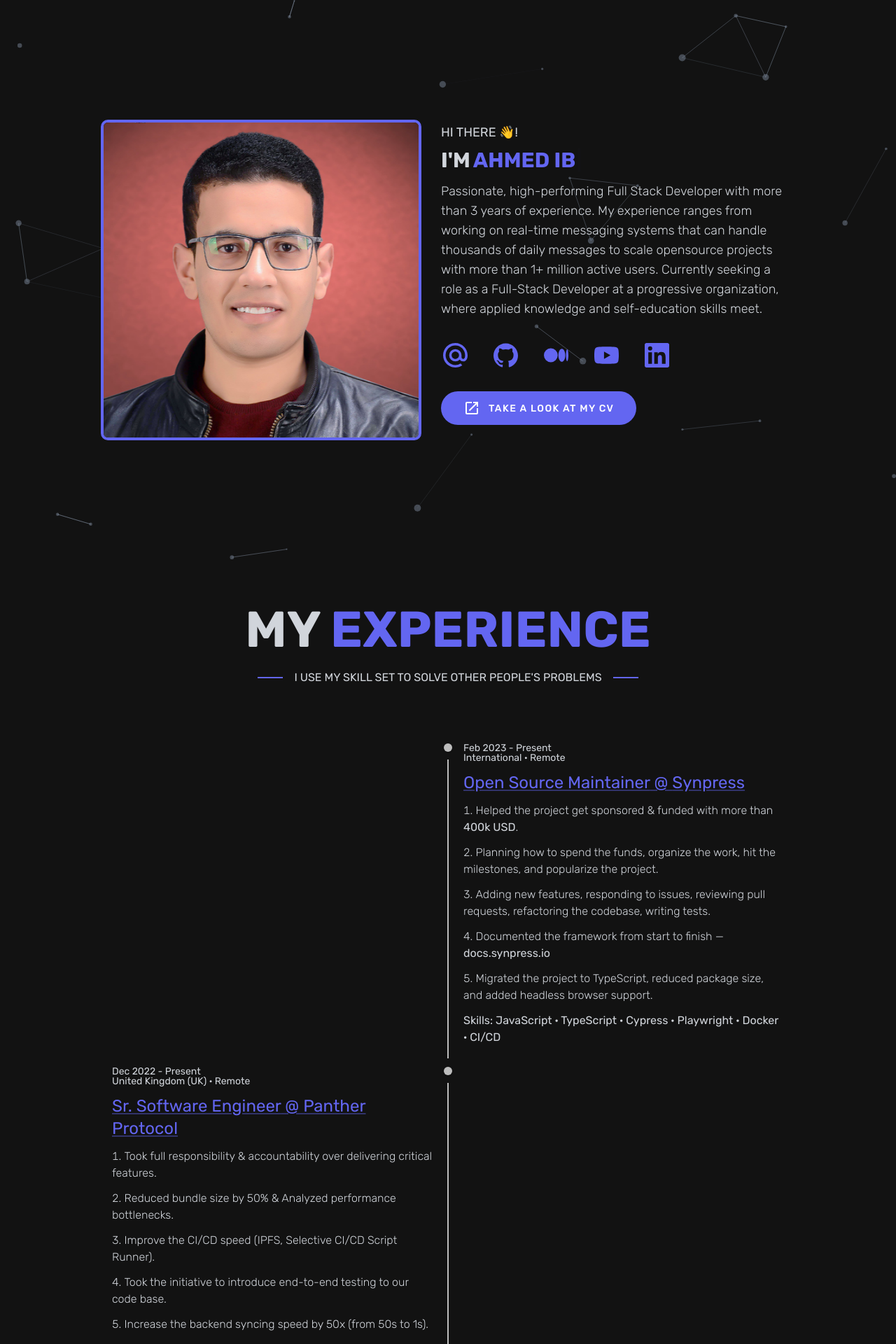
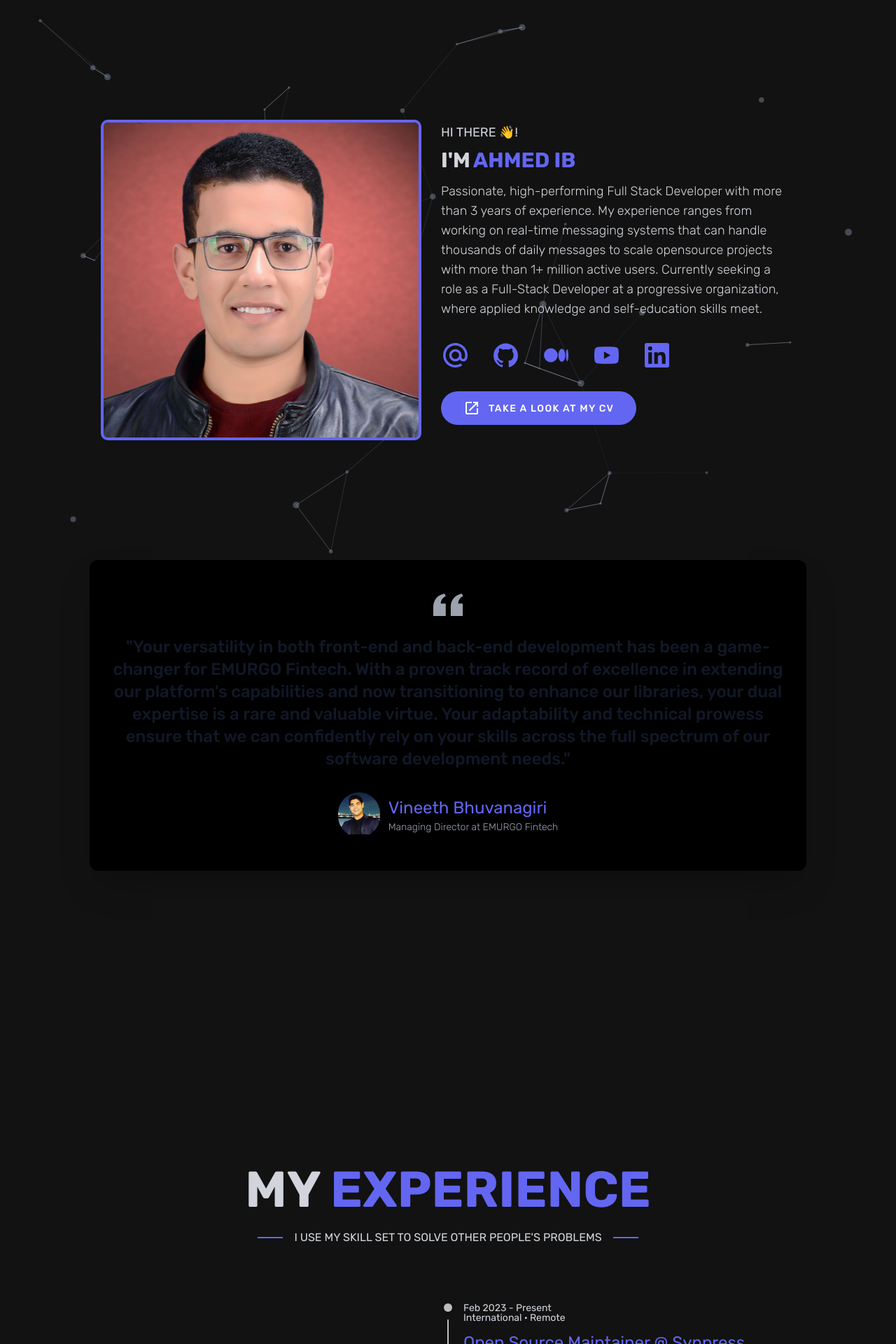
Before and after one commit to neuodev/portfolio, a Next.js app: page / in a window 1280 px wide. Shown: the top 1920 px of the page at 70% size. Built offline with nearby package versions, Linux system fonts and the light colour scheme.

Commit message:
feat: add emurgo testimonials

```diff
--- a/components/Experience.tsx
+++ b/components/Experience.tsx
@@ -94,9 +94,6 @@ const Experience = () => {
                         dangerouslySetInnerHTML={{ __html: role }}
                       />
                     ))}
-                    <li className="text-left mb-3 leading-relaxed text-sm lg:text-base">
-                      Skills: {ex.skils.join(" · ")}
-                    </li>
                   </ul>
                 </TimelineContent>
               </TimelineItem>
--- a/components/Particles.tsx
+++ b/components/Particles.tsx
@@ -48,9 +48,7 @@ const Particles: React.FC<{}> = () => {
               opacity: 0.5,
               width: 1,
             },
-            collisions: {
-              enable: true,
-            },
+            collisions: { enable: true },
             move: {
               direction: "none",
               enable: true,
@@ -58,7 +56,7 @@ const Particles: React.FC<{}> = () => {
                 default: "bounce",
               },
               random: false,
-              speed: 3,
+              speed: 0.7,
               straight: false,
             },
             number: {
@@ -68,15 +66,9 @@ const Particles: React.FC<{}> = () => {
               },
               value: 30,
             },
-            opacity: {
-              value: 0.4,
-            },
-            shape: {
-              type: "circle",
-            },
-            size: {
-              value: { min: 1, max: 5 },
-            },
+            opacity: { value: 0.4 },
+            shape: { type: "circle" },
+            size: { value: { min: 1, max: 5 } },
           },
           detectRetina: true,
         }}
--- /dev/null
+++ b/components/Testimonials.tsx
@@ -0,0 +1,62 @@
+import { Link, Typography } from "@mui/material";
+import theme from "../theme";
+import me from "../json/me.json";
+import Image from "next/image";
+
+const Testimonials: React.FC = () => {
+  return (
+    <div className="min-h-screen text-gray-300">
+      <div className="max-w-screen-lg mx-auto">
+        <div className="px-4 py-12 mx-auto bg-black rounded-xl shadow-2xl max-w-screen-lg">
+          <svg
+            className="h-12 mx-auto mb-3 text-gray-400 dark:text-gray-600"
+            viewBox="0 0 24 27"
+            fill="none"
+            xmlns="http://www.w3.org/2000/svg"
+          >
+            <path
+              d="M14.017 18L14.017 10.609C14.017 4.905 17.748 1.039 23 0L23.995 2.151C21.563 3.068 20 5.789 20 8H24V18H14.017ZM0 18V10.609C0 4.905 3.748 1.038 9 0L9.996 2.151C7.563 3.068 6 5.789 6 8H9.983L9.983 18L0 18Z"
+              fill="currentColor"
+            />
+          </svg>
+          <p className=" text-base md:text-2xl text-center font-medium text-gray-900 dark:text-white leading-relaxed px-4">
+            &quot;{me.testimonials.main.text}&quot;
+          </p>
+          <div className="flex items-center justify-center gap-3 mt-8">
+            <div className="rounded-full overflow-hidden inline-block">
+              <Image
+                width={60}
+                height={60}
+                src={me.testimonials.main.owner.image}
+                alt={me.testimonials.main.owner.name}
+              />
+            </div>
+            <div className="flex flex-col">
+              <Typography
+                href={me.testimonials.main.owner.linkedin}
+                target="_blank"
+                component={Link}
+                sx={{
+                  textAlign: "left",
+                  fontSize: "1rem",
+                  display: "block",
+                  textDecoration: "none",
+                  [theme.breakpoints.up("lg")]: {
+                    fontSize: "1.5rem",
+                  },
+                }}
+              >
+                {me.testimonials.main.owner.name}
+              </Typography>
+              <p className="text-sm font-light text-gray-400">
+                {me.testimonials.main.owner.role}
+              </p>
+            </div>
+          </div>
+        </div>
+      </div>
+    </div>
+  );
+};
+
+export default Testimonials;
--- a/json/me.json
+++ b/json/me.json
@@ -46,6 +46,17 @@
       "urlAsText": "linkedin.com/in/neuodev/"
     }
   ],
+  "testimonials": {
+    "main": {
+      "text": "Your versatility in both front-end and back-end development has been a game-changer for EMURGO Fintech. With a proven track record of excellence in extending our platform's capabilities and now transitioning to enhance our libraries, your dual expertise is a rare and valuable virtue. Your adaptability and technical prowess ensure that we can confidently rely on your skills across the full spectrum of our software development needs.",
+      "owner": {
+        "name": "Vineeth Bhuvanagiri",
+        "role": "Managing Director at EMURGO Fintech",
+        "image": "images/vineeth.png",
+        "linkedin": "https://linkedin.com/in/vineeth-bhuvanagiri-59b35679"
+      }
+    }
+  },
   "experiences": [
     {
       "company": {
@@ -62,14 +73,6 @@
         "Adding new features, responding to issues, reviewing pull requests, refactoring the codebase, writing tests.",
         "Documented the framework from start to finish — <strong>docs.synpress.io</strong>",
         "Migrated the project to TypeScript, reduced package size, and added headless browser support."
-      ],
-      "skils": [
-        "JavaScript",
-        "TypeScript",
-        "Cypress",
-        "Playwright",
-        "Docker",
-        "CI/CD"
       ]
     },
     {
@@ -87,8 +90,7 @@
         "Improve the CI/CD speed (IPFS, Selective CI/CD Script Runner).",
         "Took the initiative to introduce end-to-end testing to our code base.",
         "Increase the backend syncing speed by 50x (from 50s to 1s)."
-      ],
-      "skils": ["TypeScript", "ReactJS", "Cypress", "IndexedDB"]
+      ]
     },
     {
       "company": {
@@ -107,15 +109,6 @@
         "Wrote end-to-end and unit tests to ensure app integrity.",
         "Review PRs and make sure they follow the code standards and best practices.",
         "Onboard new developers and help them fit into the team."
-      ],
-      "skils": [
-        "JavaScript",
-        "TypeScript",
-        "React",
-        "NodeJS",
-        "PostgreSQL",
-        "WebAssembly",
-        "Rust"
       ]
     },
     {
@@ -133,14 +126,6 @@
         "Integrated new 12 blockchains that allowed users to easily move tokens between them.",
         "Reduced average request time for most important endpoints from 12s to 2s (6x faster).",
         "Onboarding new developers and helping them fit into the team."
-      ],
-      "skils": [
-        "JavaScript",
-        "TypeScript",
-        "ReactJS",
-        "NodeJS",
-        "MongoDB",
-        "Cloud (AWS)"
       ]
     }
   ],
--- a/pages/index.tsx
+++ b/pages/index.tsx
@@ -11,6 +11,7 @@ import Head from "next/head";
 import me from "../json/me.json";
 import Experience from "../components/Experience";
 import Particles from "../components/Particles";
+import Testimonials from "../components/Testimonials";
 
 const Main: NextPage = () => {
   const header = `${me.name} - ${me.jobTitle}`;
@@ -34,6 +35,7 @@ const Main: NextPage = () => {
       <Particles />
       <div className="bg-dark w-full">
         <AboutMe />
+        <Testimonials />
         <Experience />
         <Projects />
         <Skills />
```
Also changed, not shown: public/images/vineeth.png (added).
